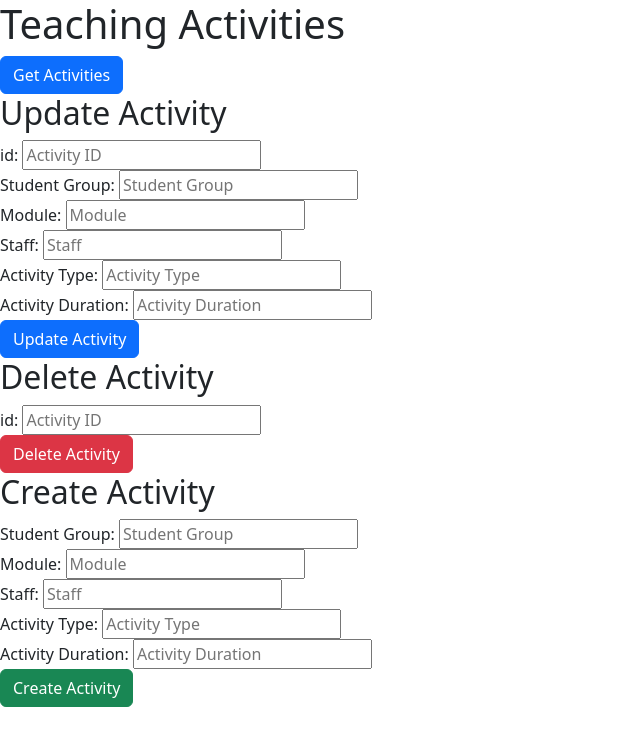
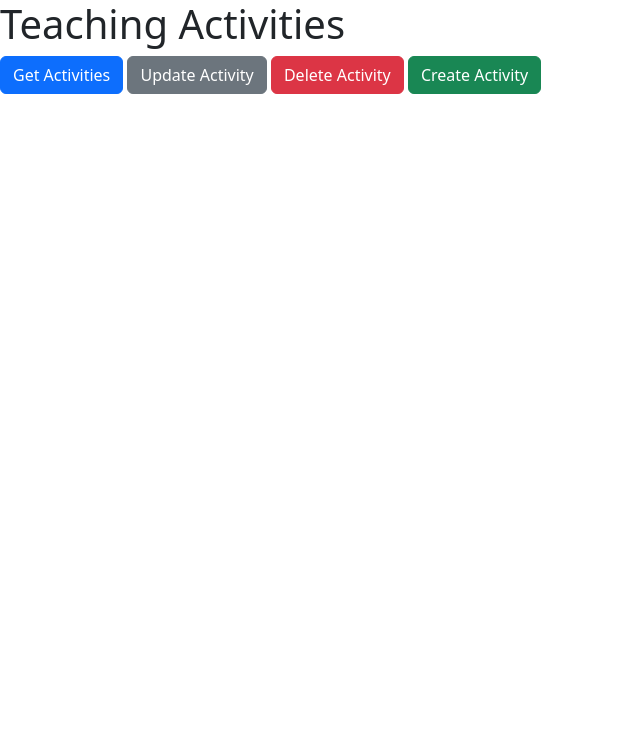
Before and after one commit to tomdbrophy/wsaa-project, a Flask app: page / in a window 1280 px wide. Shown: the top 746 px of the page, without its empty margins (0-640 px from the left). Run offline with Flask 3, Linux system fonts and the light colour scheme; data that the repository does not hold is empty.

Commit message:
Formatting webpage with tables etc.

```diff
--- a/templates/index.html
+++ b/templates/index.html
@@ -23,9 +23,12 @@
             }
         </script>
     </head>
-    <body onload="getActivities()">
+    <body>
         <h1>Teaching Activities</h1>
-        <button onclick="populateTable(activities); showAll()" class="btn btn-primary">Get Activities</button>
+        <button onclick="populateTable(activities), showAll()" class="btn btn-primary">Get Activities</button>
+        <button onclick="showUpdate()" class="btn btn-secondary">Update Activity</button>
+        <button onclick="showDelete()" class="btn btn-danger">Delete Activity</button>
+        <button onclick="showCreate()" class="btn btn-success">Create Activity</button>
 
         <div id="allActivitiesTable" style="display: none;">
             <h2>Teaching Activities</h2>
@@ -49,31 +52,91 @@
             </table>
         </div>
 
-        <div id="updateActivity" style="display: block;">
-            <h2>Update Activity</h2>
-            id: <input type="text" id="activityId" placeholder="Activity ID"><br>
-            Student Group: <input type="text" id="studentGroup" placeholder="Student Group"><br>
-            Module: <input type="text" id="module" placeholder="Module"><br>
-            Staff: <input type="text" id="staff" placeholder="Staff"><br>
-            Activity Type: <input type="text" id="activityType" placeholder="Activity Type"><br>
-            Activity Duration: <input type="text" id="activityDuration" placeholder="Activity Duration"><br>
-            <button onclick="updateActivity()" class="btn btn-primary">Update Activity</button>
+        <div id="updateActivity" style="display: none;">
+            <table class="table table-striped" id="updateTable" style="width: 30%;">
+                <tr>
+                    <th colspan="2"><h2>Update Activity</h2></th>
+                </tr>
+                <tr>
+                    <td>ID:</td>
+                    <td><input type="text" id="activityId" placeholder="Activity ID"></td>
+                </tr>
+                <tr>
+                    <td>Student Group:</td>
+                    <td><input type="text" id="studentGroup" placeholder="Student Group"></td>
+                </tr>
+                <tr>
+                    <td>Module:</td>
+                    <td><input type="text" id="module" placeholder="Module"></td>
+                </tr>
+                <tr>
+                    <td>Staff:</td>
+                    <td><input type="text" id="staff" placeholder="Staff"></td>
+                </tr>
+                <tr>
+                    <td>Activity Type:</td>
+                    <td><input type="text" id="activityType" placeholder="Activity Type"></td>
+                </tr>
+                <tr>
+                    <td>Activity Duration:</td>
+                    <td><input type="text" id="activityDuration" placeholder="Activity Duration"></td>
+                </tr>
+                <tr>
+                    <td colspan="2">
+                        <button onclick="updateActivity()" class="btn btn-primary">Update Activity</button>
+                    </td>
+                </tr>
+            </table>
         </div>
 
-        <div id="deleteActivity" style="display: block;">
-            <h2>Delete Activity</h2>
-            id: <input type="text" id="deleteActivityId" placeholder="Activity ID"><br>
-            <button onclick="deleteActivity()" class="btn btn-danger">Delete Activity</button>
+        <div id="deleteActivity" style="display: none;">
+            <table class="table table-striped" id="deleteTable" style="width: 30%;">
+                <tr>
+                    <th colspan="2"><h2>Delete Activity</h2></th>
+                </tr>
+                <tr>
+                    <td>ID:</td>
+                    <td><input type="text" id="deleteActivityId" placeholder="Activity ID"></td>
+                </tr>
+                <tr>
+                    <td colspan="2">
+                        <button onclick="deleteActivity()" class="btn btn-danger">Delete Activity</button>
+                    </td>
+                </tr>
+            </table>
         </div>
 
-        <div id="createActivity" style="display: block;">
-            <h2>Create Activity</h2>
-            Student Group: <input type="text" id="studentGroupCreate" placeholder="Student Group"><br>
-            Module: <input type="text" id="moduleCreate" placeholder="Module"><br>
-            Staff: <input type="text" id="staffCreate" placeholder="Staff"><br>
-            Activity Type: <input type="text" id="activityTypeCreate" placeholder="Activity Type"><br>
-            Activity Duration: <input type="text" id="activityDurationCreate" placeholder="Activity Duration"><br>
-            <button onclick="createActivity()" class="btn btn-success">Create Activity</button>
+        <div id="createActivity" style="display: none;">
+            <table class="table table-striped" id="createTable" style="width: 30%;">
+                <tr>
+                    <th colspan="2"><h2>Create Activity</h2></th>
+                </tr>
+                <tr>
+                    <td>Student Group:</td>
+                    <td><input type="text" id="studentGroupCreate" placeholder="Student Group"></td>
+                </tr>
+                <tr>
+                    <td>Module:</td>
+                    <td><input type="text" id="moduleCreate" placeholder="Module"></td>
+                </tr>
+                <tr>
+                    <td>Staff:</td>
+                    <td><input type="text" id="staffCreate" placeholder="Staff"></td>
+                </tr>
+                <tr>
+                    <td>Activity Type:</td>
+                    <td><input type="text" id="activityTypeCreate" placeholder="Activity Type"></td>
+                </tr>
+                <tr>
+                    <td>Activity Duration:</td>
+                    <td><input type="text" id="activityDurationCreate" placeholder="Activity Duration"></td>
+                </tr>
+                <tr>
+                    <td colspan="2">
+                        <button onclick="createActivity()" class="btn btn-success">Create Activity</button>
+                    </td>
+                </tr>
+            </table>
         </div>
 
         <script>
@@ -82,6 +145,10 @@
             // It fetches the activities from the server and populates the table
             function populateTable(activities) {
                 getActivities();
+                var tableRows = document.getElementById('activitiesTable').rows.length;
+                for (var i = 0; i < tableRows; i++) {
+                    document.getElementById('activitiesTable').deleteRow(0);
+                }
                 for (var i = 0; i < activities.length; i++) {
                     var tableElement = document.getElementById('activitiesTable')
                     var rowElement = tableElement.insertRow(-1)
@@ -105,6 +172,33 @@
             // Function to show all activities
             function showAll() {
                 document.getElementById('allActivitiesTable').style.display = 'block';
+                document.getElementById('updateActivity').style.display = 'none';
+                document.getElementById('deleteActivity').style.display = 'none';
+                document.getElementById('createActivity').style.display = 'none';
+            }
+
+            // Function to show update table
+            function showUpdate() {
+                document.getElementById('allActivitiesTable').style.display = 'none';
+                document.getElementById('updateActivity').style.display = 'block';
+                document.getElementById('deleteActivity').style.display = 'none';
+                document.getElementById('createActivity').style.display = 'none';
+            }
+
+            // Function to show delete table
+            function showDelete() {
+                document.getElementById('allActivitiesTable').style.display = 'none';
+                document.getElementById('updateActivity').style.display = 'none';
+                document.getElementById('deleteActivity').style.display = 'block';
+                document.getElementById('createActivity').style.display = 'none';
+            }
+
+            // Function to show create table
+            function showCreate() {
+                document.getElementById('allActivitiesTable').style.display = 'none';
+                document.getElementById('updateActivity').style.display = 'none';
+                document.getElementById('deleteActivity').style.display = 'none';
+                document.getElementById('createActivity').style.display = 'block';
             }
 
             // Function to update an existing activity
```
